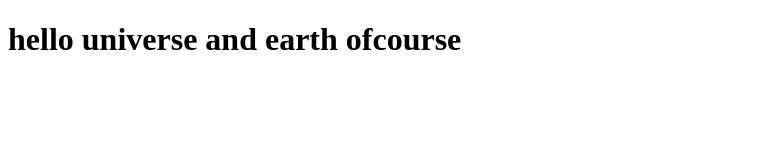
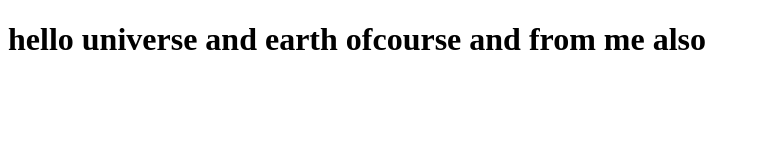
Before and after one commit to muhammadanas25/Bootcamp-2020, a plain HTML site: page covid-19 tracker/index.html in a window 1280 px wide. Shown: the whole page, without its empty margins (0-759 px from the left). Drawn offline with Linux system fonts and the light colour scheme.

Commit message:
Update index.html

```diff
--- a/covid-19 tracker/index.html
+++ b/covid-19 tracker/index.html
@@ -6,6 +6,6 @@
     <title>Document</title>
 </head>
 <body>
-    <h1>hello universe and earth ofcourse</h1>
+    <h1>hello universe and earth ofcourse and from me also</h1>
 </body>
 </html>
```
